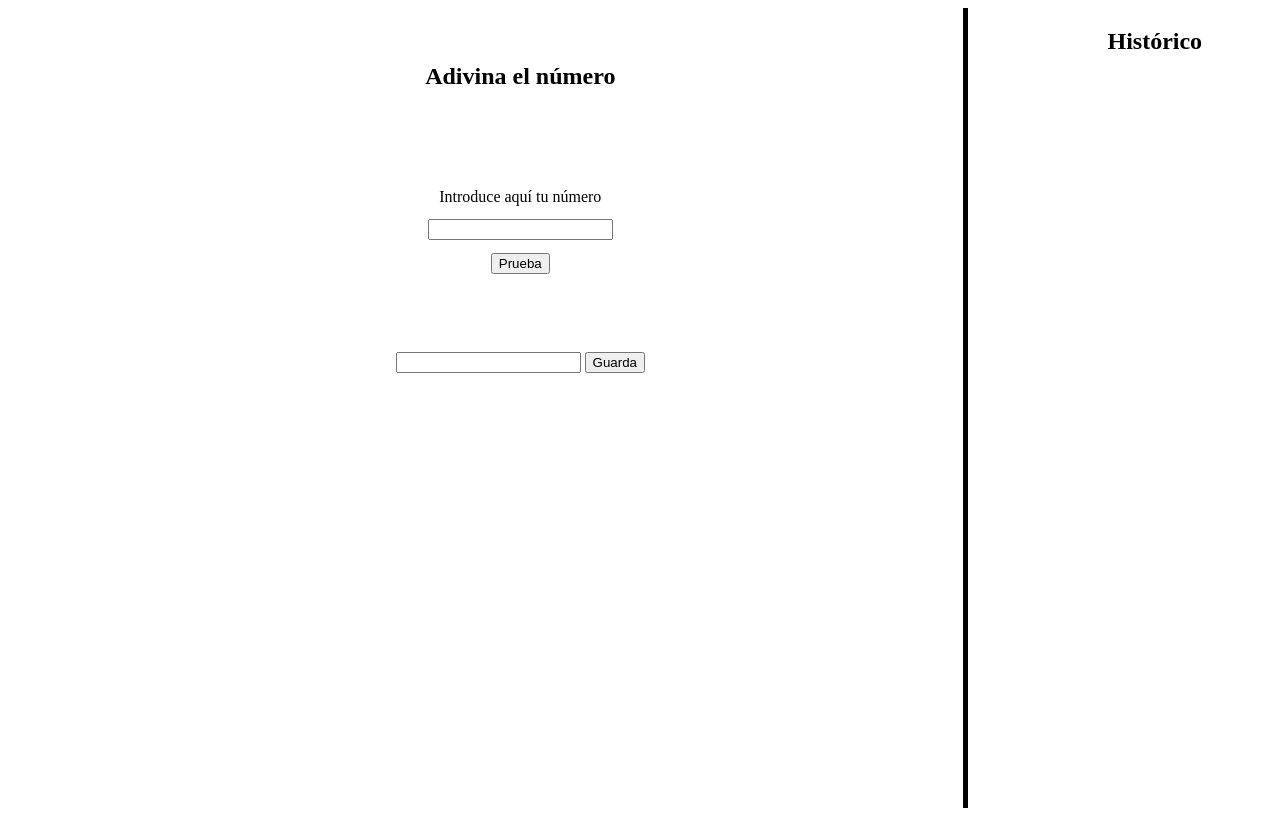
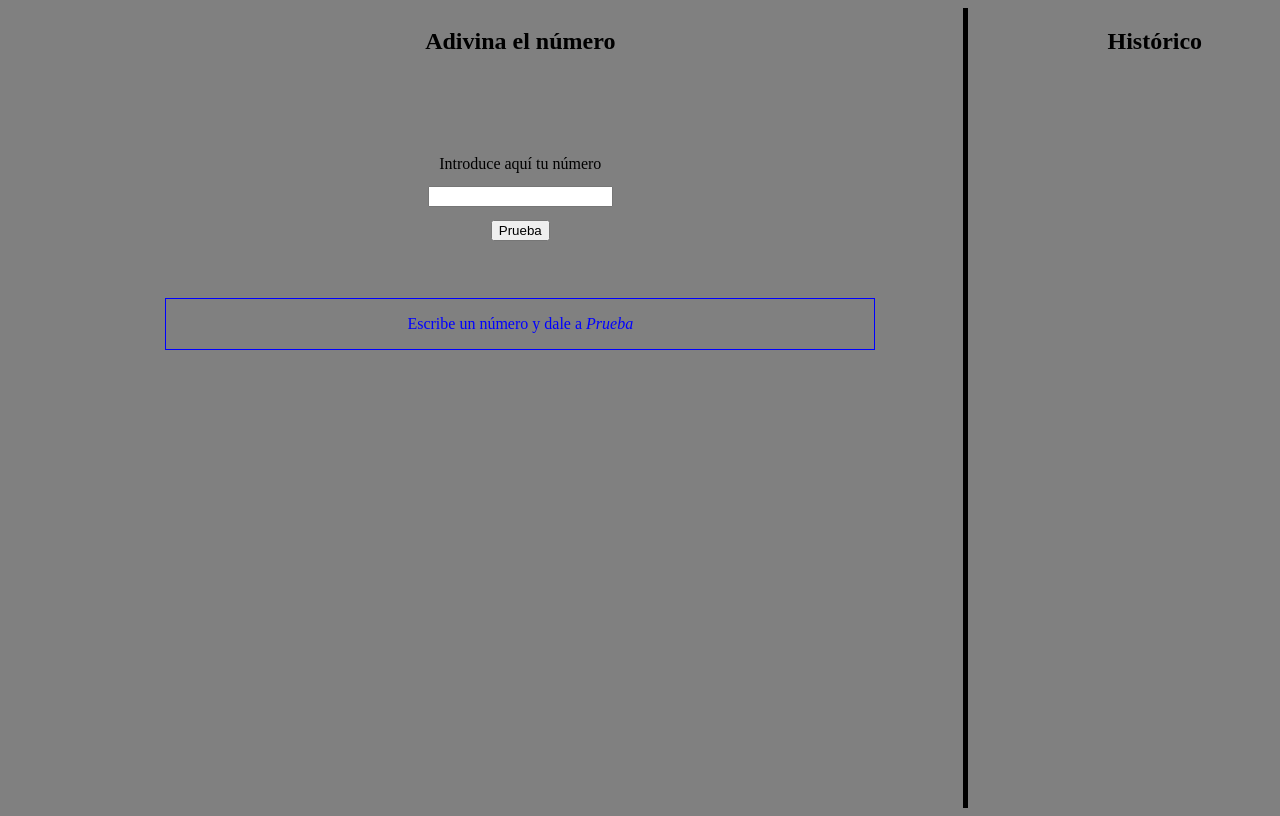
Before and after one commit to noeliiap17/clarke-s2-eval-mnn-noeliiap17, a plain HTML site: page index.html in a window 1280 px wide. Drawn offline with Linux system fonts and the light colour scheme.

Commit message:
firts structure

```diff
--- a/index.html
+++ b/index.html
@@ -18,11 +18,14 @@
 					<input type="text" name="number" class="number"></input>
 					<button type="button" value="prueba" class="button-text">Prueba</button>
 				</div>
-				<div>
+				<div class="save-box">
 				<input type="text" name="name" class="name"></input>
 				<button type="button" value="save" class="button-save">Guarda</button>
 				</div>
 			</div>
+				<div class="result">
+					<p>Escribe un número y dale a <em>Prueba</em></p>
+				</div>
 
 		</section>
 		<section class="score-box">
--- a/styles/style.css
+++ b/styles/style.css
@@ -1,10 +1,14 @@
+body {
+	background-color: grey;
+}
+
 .container {
 	display: flex;
 	flex-direction: row;
 	justify-content: space-around;
 	align-items: center;
 }
-
+/*Section 1*/
 .section1 {
 		border-right: 5px solid black;
 		height: 100vh;
@@ -18,10 +22,10 @@
 	height: 100vh;
 }
 .game-box {
-	height: 50%;
+	height: 30%;
 	display: flex;
 	flex-direction: column;
-	justify-content: space-around;
+	justify-content: space-between;
 	align-items: center;
 
 }
@@ -32,3 +36,17 @@
 	justify-content: space-around;
 	height: 100px;
 }
+.save-box {
+	display: none;
+}
+
+.result {
+	color: blue;
+	width: 80%;
+	border: 1px solid blue;
+	display: flex;
+	justify-content: center;
+	margin-top: 50px;
+	text-align: center;
+}
+/*Section 2*/
```
